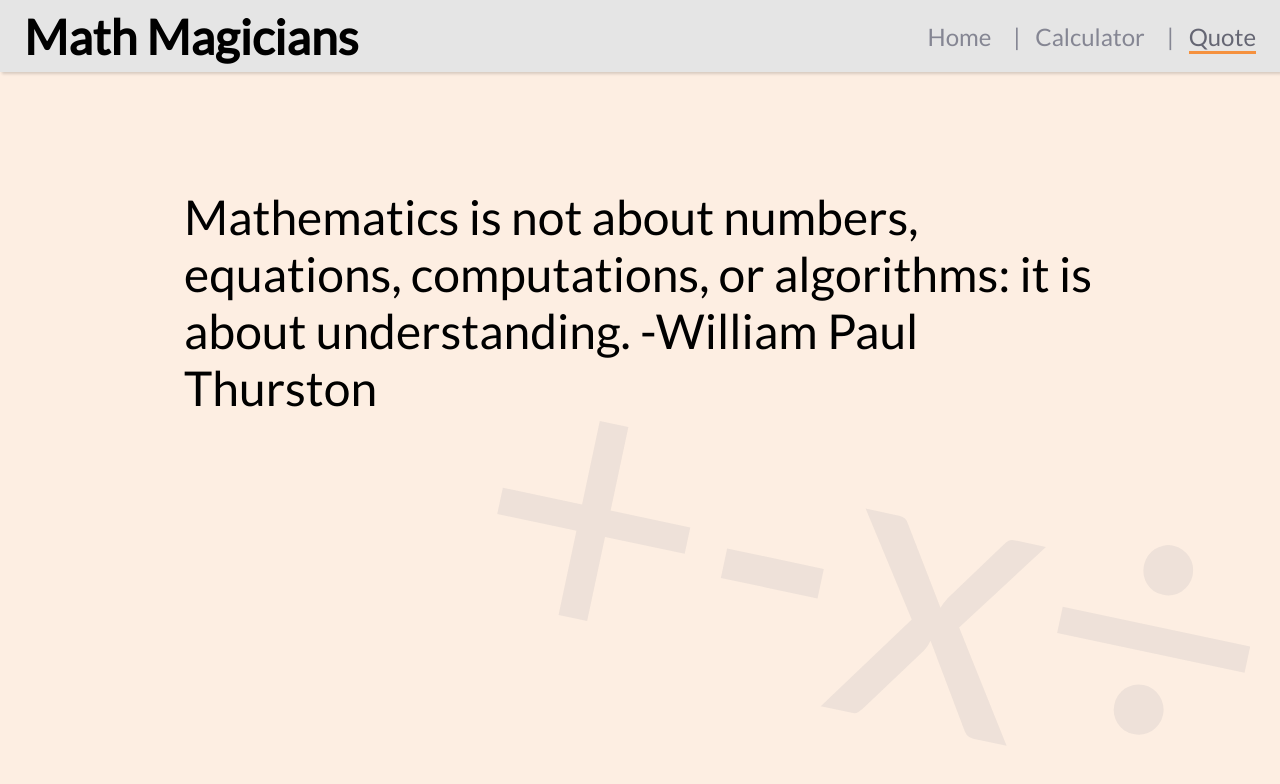
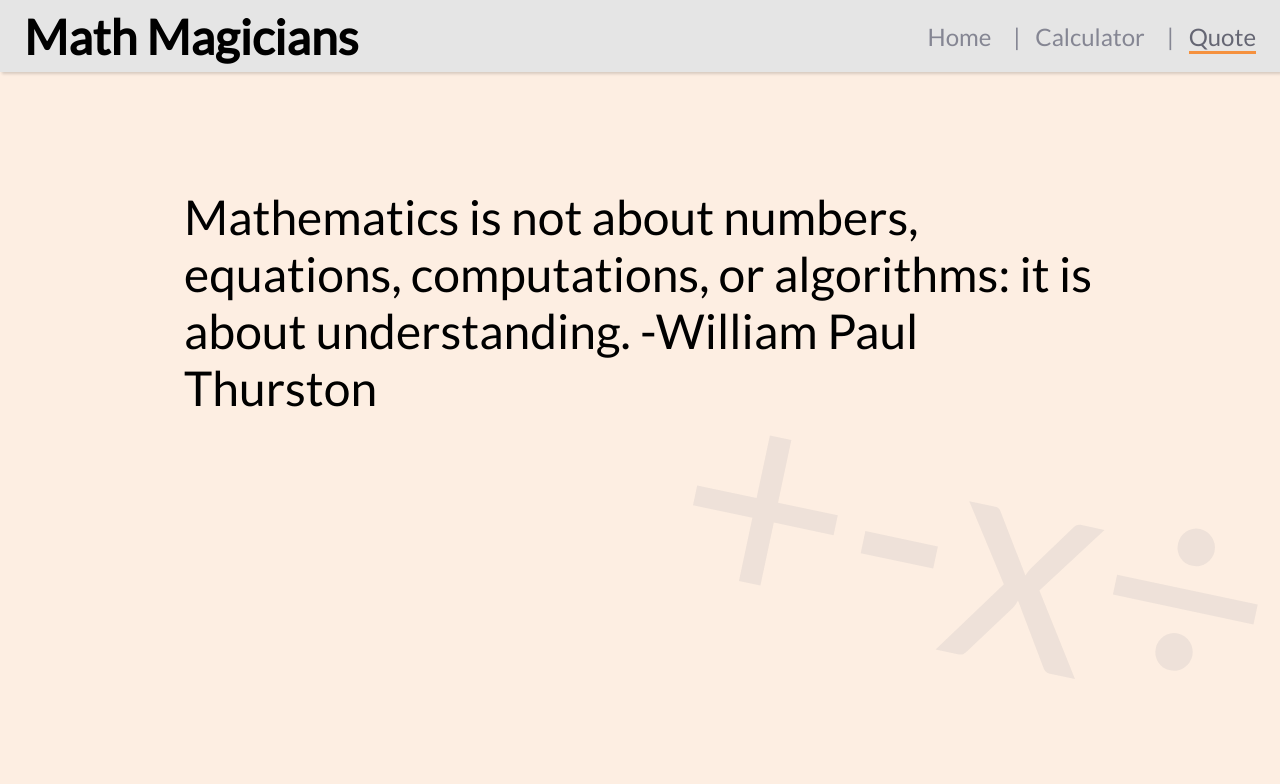
Before and after one commit to mperezbazan/math-magicians, a React (Create React App) app: page /quote in a window 1280 px wide. Shown: the top 784 px of the page. Built offline with nearby package versions, Linux system fonts and the light colour scheme.

Commit message:
Fix background

```diff
--- a/src/Style.css
+++ b/src/Style.css
@@ -9,7 +9,7 @@
 
 body {
   background-color: #f5903e26;
-  height: 100vh;
+  height: 90vh;
   position: relative;
   z-index: 99;
 }
@@ -21,7 +21,7 @@ body::before {
   right: 0;
   z-index: 0;
   color: #8586931f;
-  font-size: 400px;
+  font-size: 300px;
   transform: rotate(12deg);
 }
 
@@ -152,7 +152,6 @@ nav li + li::before {
   padding: 56px;
   width: 80%;
   margin: 60px auto;
-  height: 100vh;
 }
 
 .quote-text {
```
